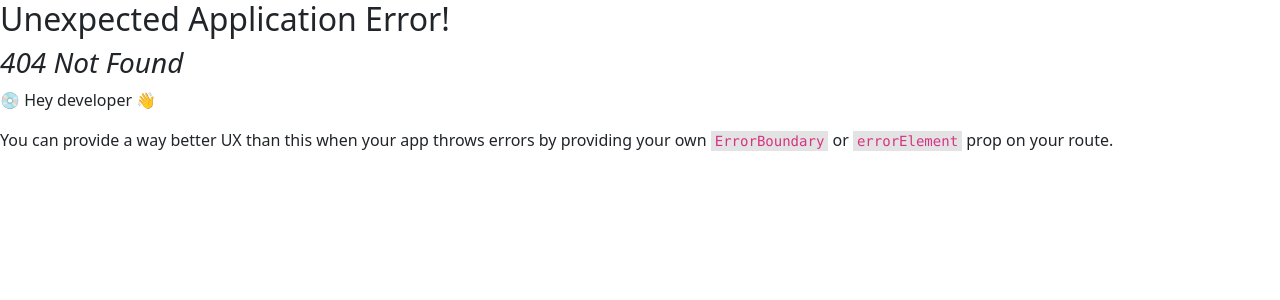
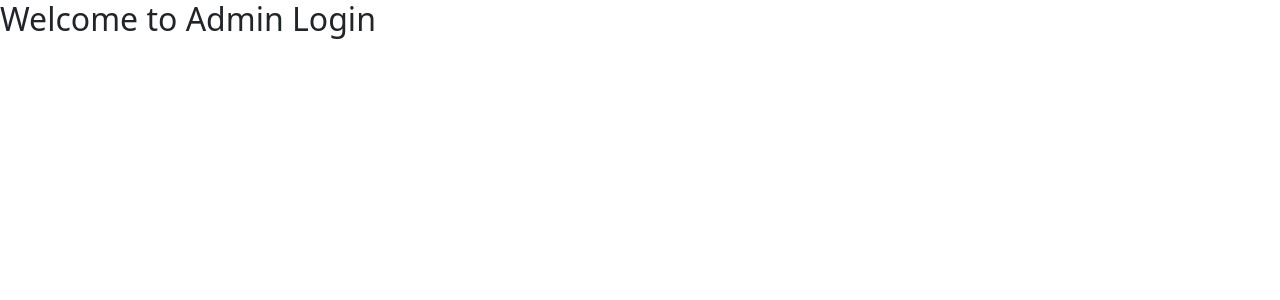
Before and after one commit to Rithin-IT/Financial-Assistance-App, a React (Vite) app: page /expert/login in a window 1280 px wide. Before the commit this address had no page. Shown: the top 300 px of the page. Built offline with nearby package versions, Linux system fonts and the light colour scheme.

Commit message:
connect with expert module

```diff
--- /dev/null
+++ b/src/Pages/Admin/adminLogin.jsx
@@ -0,0 +1,11 @@
+
+
+function AdminLogin(){
+
+
+    return <div>
+        <h2>Welcome to Admin Login</h2>
+    </div>
+}
+
+export default AdminLogin
--- /dev/null
+++ b/src/Pages/Expert/expertLogin.jsx
@@ -0,0 +1,9 @@
+function ExpertLogin(){
+
+
+    return <div>
+        <h2>Welcome to Admin Login</h2>
+    </div>
+}
+
+export default ExpertLogin
--- /dev/null
+++ b/src/Pages/userLogin.jsx
@@ -0,0 +1,11 @@
+
+
+function UserLogin(){
+
+
+    return <div>
+        <h2>welcome to user Login</h2>
+    </div>
+}
+
+export default UserLogin
--- a/src/Pages/user_details.jsx
+++ b/src/Pages/user_details.jsx
@@ -5,8 +5,6 @@ import 'bootstrap/dist/css/bootstrap.min.css';
 import { Button, CloseButton, Container, Table } from 'react-bootstrap';
 import { useEffect, useState } from 'react';
 import img from '../assets/image4.jpg'
-import InputGroup from 'react-bootstrap/InputGroup';
-import Nav from 'react-bootstrap/Nav';
 import Navbar from 'react-bootstrap/Navbar';
 import axios from 'axios'
 
--- a/src/main.jsx
+++ b/src/main.jsx
@@ -5,7 +5,9 @@ import App from './App.jsx'
 import Login from './Pages/login.jsx'
 import Register from './Pages/register.jsx'
 import UserDetails from './Pages/user_details.jsx'
-
+import AdminLogin from './Pages/Admin/adminLogin.jsx'
+import ExpertLogin from './Pages/Expert/expertLogin.jsx'
+import UserLogin from './Pages/userLogin.jsx'
 import { Provider } from 'react-redux'
 import store from '../src/Redux/store.js'
 
@@ -29,6 +31,20 @@ const router = createBrowserRouter([
     path: "/userdetails",
     element:(<UserDetails/>),
   },
+  {
+    path: "/expert/login",
+    element:(
+      <ExpertLogin />
+    ),
+  },
+  {
+    path: "/admin/login",
+    element:(<AdminLogin/>),
+  },
+  {
+    path: "/user/login",
+    element:(<UserLogin/>),
+  },
 ]);
 
 createRoot(document.getElementById("root")).render(
```
